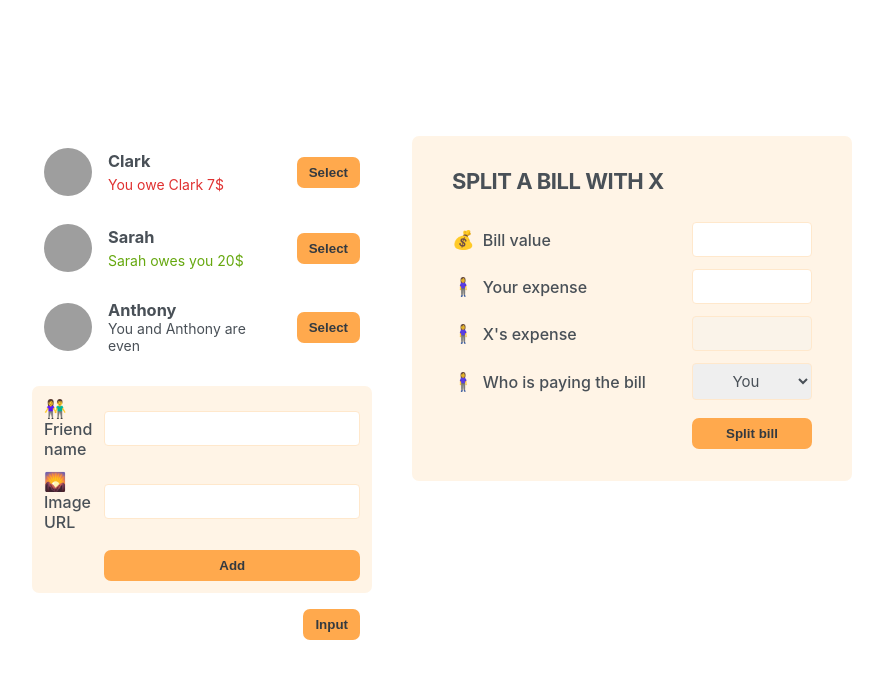
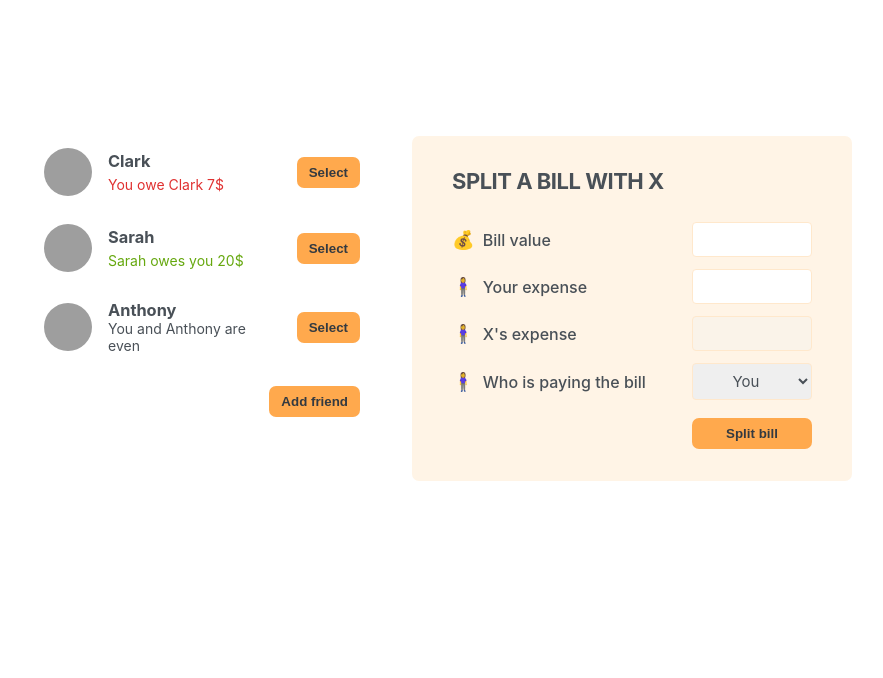
Before and after one commit to Max12345-ally/Split-the-bill, a React (Create React App) app: page / in a window 1280 px wide. Shown: the top 678 px of the page, without its empty margins (198-1081 px from the left). Built offline with nearby package versions, Linux system fonts and the light colour scheme; grey boxes are pictures that could not be loaded; the HTML template or start-up script is replaced by a standard one.

Commit message:
new Friend form displayed

```diff
--- a/src/App.js
+++ b/src/App.js
@@ -1,3 +1,5 @@
+import {useState} from 'react';
+
 const initialFriends = [
   {
     id: 118836,
@@ -19,13 +21,29 @@
   },
 ];
 
+function Button({children, onClick}) {
+  return (
+    <button className='button' onClick={onClick}>
+      {children}
+    </button>
+  );
+}
+
 export default function App() {
+  const [showAddFriend, setShowAddFriend] = useState(false);
+
+  function handleShowAddFriend() {
+    setShowAddFriend((show) => !show);
+  }
+
   return (
     <div className='app'>
       <div className='sidebar'>
         <FriendsList />
-        <FormAddFriend />
-        <Button>Input</Button>
+        {showAddFriend && <FormAddFriend />}
+        <Button onClick={handleShowAddFriend}>
+          {showAddFriend ? 'Close' : 'Add friend'}
+        </Button>
       </div>
       <FormSplitBill />
     </div>
@@ -65,10 +83,6 @@
   );
 }
 
-function Button({children}) {
-  return <button className='button'>{children}</button>;
-}
-
 function FormAddFriend() {
   return (
     <form className='form-add-friend'>
```
